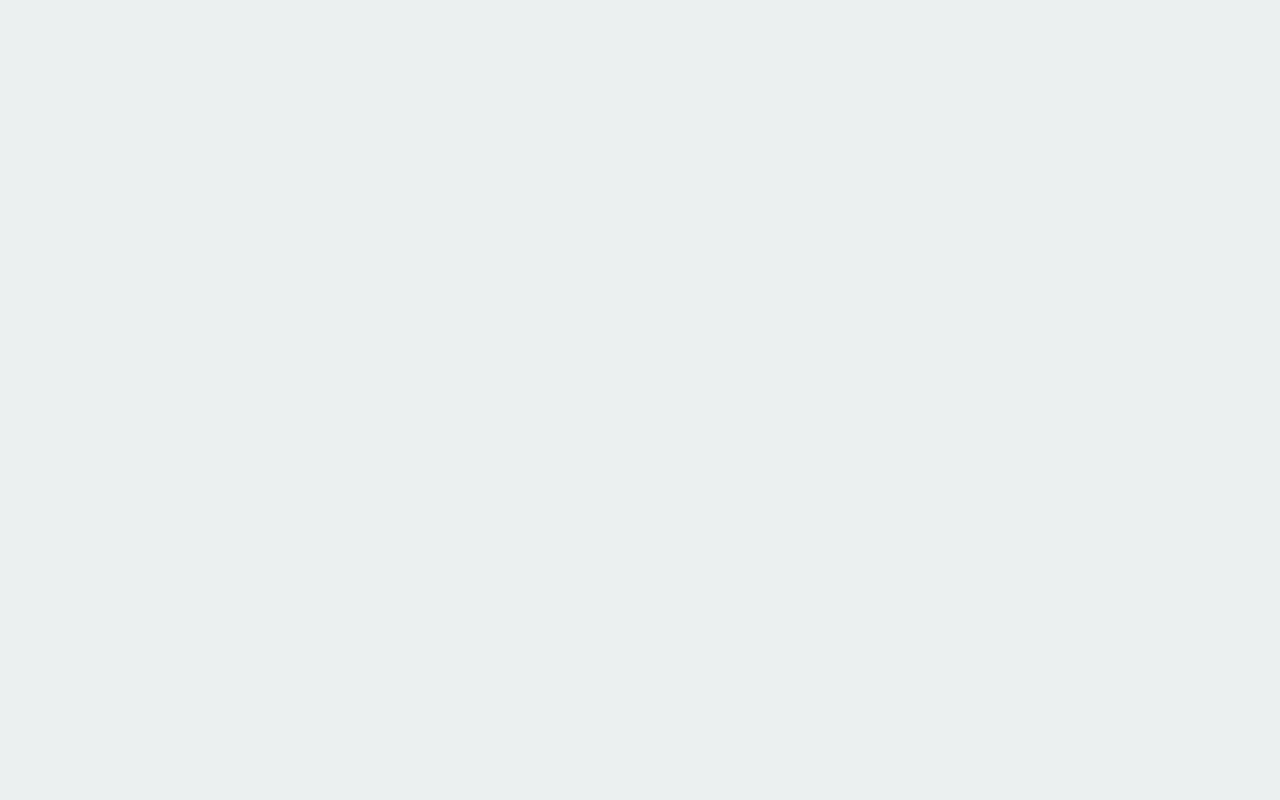
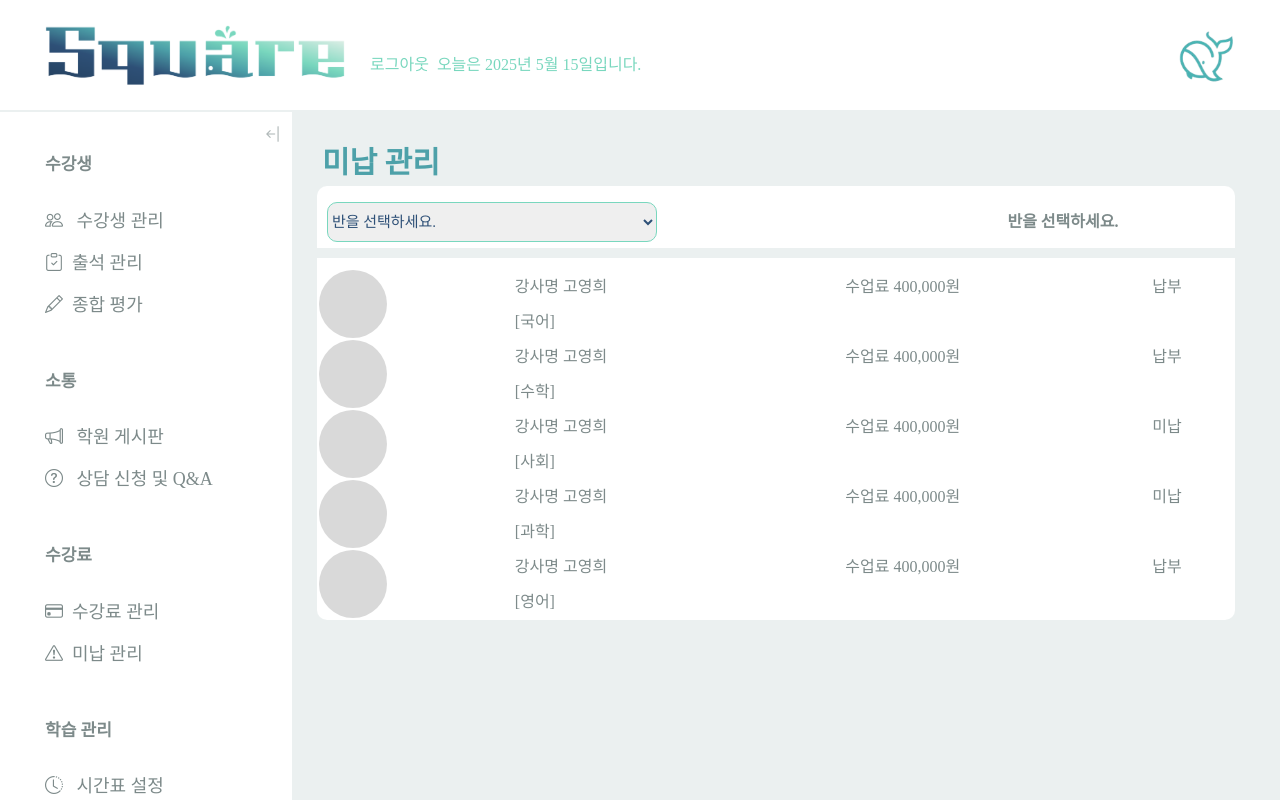
Before and after one commit to Alts-Tabs/Square, a React (Create React App) app in the folder src/main/squarereact/: page /nonPayCheck in a window 1280 px wide. Before the commit this address had no page. Built offline with nearby package versions, Linux system fonts and the light colour scheme.

Commit message:
0522 1750 cws 미납관리 프론트

```diff
--- a/src/main/squarereact/src/components/Main.js
+++ b/src/main/squarereact/src/components/Main.js
@@ -102,8 +102,11 @@ const Main = () => {
                                 수강료 관리
                             </Link>
                         </span> <br />
-                        <span className='naviContent'> <i class="bi bi-exclamation-triangle"></i>&nbsp;&nbsp;
-                            미납 관리
+                        <span className='naviContent'>
+                            <i class="bi bi-exclamation-triangle"></i>&nbsp;&nbsp;
+                            <Link to="/nonPayCheck" style={{ textDecoration: 'none', color: 'inherit' }}>
+                                미납 관리
+                            </Link>
                         </span> <br />
                     </div>
 
--- /dev/null
+++ b/src/main/squarereact/src/components/payment/NonPayCheck.css
@@ -0,0 +1,78 @@
+.nonPayCheckContainer {
+    display: flex;
+    justify-content: space-between;
+    align-items: flex-start;
+    width: 100%;
+    height: 100%;
+    box-sizing: border-box;
+}
+
+.nonPayTitle {
+    flex-shrink: 0; /* 공간이 부족할 때에도 원래 크기 유지 */
+    width: 100%;
+    display: inline-block;
+    font-size: 30px;
+    font-weight: 700;
+    color: #4DA1A9;
+    margin: 5px;
+}
+
+/*상단 메뉴*/
+.nonPay-topContainer {
+    flex: 2;
+    display: flex;
+    flex-direction: column;
+    width: 100%;
+}
+
+.nonPay-selectInfo {
+    overflow-y: visible; /* 또는 auto로도 가능 */
+    flex-shrink: 0;
+    text-align: left;
+    line-height: 50px;
+    height: auto;
+    border-radius: 10px 10px 0 0 ;
+    background-color: white;
+    position: relative;
+    display: flex;
+    margin-bottom: 10px;
+}
+
+.nonPay-topContainer select {
+    margin-left: 9px;
+    border-color:#79D7BE;
+    border: 1px solid #79D7BE;
+    color:#2E5077;
+    font-weight: 500;
+    font-size:15px;
+    width:330px;
+    height: 40px;
+    border-radius: 10px;
+}
+
+.nonPay-listContainer {
+    flex: 1;
+    display: flex;
+    flex-direction: column;
+    width: 100%;
+    overflow-y: visible; /* 또는 auto로도 가능 */
+    flex-shrink: 0;
+    min-height: 200px; /* 또는 높이 제거 */
+    text-align: left;
+    border-radius: 0 0 10px 10px;
+    background-color: white;
+    padding: 1px;
+}
+
+.classRead {
+    height: 100%;
+    background-color: white;
+    border-radius: 10px;
+}
+
+.ellipse {
+    background-color: #d9d9d9;
+    border-radius: 34px;
+    height: 68px;
+    width: 68px;
+}
--- /dev/null
+++ b/src/main/squarereact/src/components/payment/NonPayCheck.js
@@ -0,0 +1,96 @@
+import React from 'react';
+import './NonPayCheck.css';
+
+const NonPayCheck = () => {
+    return (
+        <div>
+            <div className='nonPayCheckContainer'>
+                <div className='nonPay-topContainer'>
+                    <h2 className='nonPayTitle'>미납 관리</h2>
+                    <div className='nonPay-selectInfo'>
+                        <table>
+                        <tr>
+                            <td>
+                                <select>
+                                    <option>
+                                        반을 선택하세요.
+                                    </option>
+                                </select>
+                            </td>
+                            <td>
+                                <b>반을 선택하세요.</b>
+                            </td>
+                        </tr>
+                        </table>
+                    </div>
+                </div>
+            </div>
+            <div className='nonPay-listContainer'>
+                <table className='classMenu'>
+                            <tr>
+                                <td rowspan="2">
+                                    <div className='ellipse'/>
+                                </td>
+                                <td>&nbsp;&nbsp;&nbsp;강사명 고영희&nbsp;&nbsp;&nbsp;&nbsp;&nbsp;&nbsp;</td>
+                                <td>수업료 400,000원</td>
+                                <td>납부</td>
+                            </tr>
+                            <tr>
+                                <td>&nbsp;&nbsp;&nbsp;[국어]</td>
+                                <td></td>
+                            </tr>
+                            <tr>
+                                <td rowspan="2">
+                                    <div className='ellipse'/>
+                                </td>
+                                <td>&nbsp;&nbsp;&nbsp;강사명 고영희&nbsp;&nbsp;&nbsp;&nbsp;&nbsp;&nbsp;</td>
+                                <td>수업료 400,000원</td>
+                                <td>납부</td>
+                            </tr>
+                            <tr>
+                                <td>&nbsp;&nbsp;&nbsp;[수학]</td>
+                                <td></td>
+                            </tr>
+                            <tr>
+                                <td rowspan="2">
+                                    <div className='ellipse'/>
+                                </td>
+                                <td>&nbsp;&nbsp;&nbsp;강사명 고영희&nbsp;&nbsp;&nbsp;&nbsp;&nbsp;&nbsp;</td>
+                                <td>수업료 400,000원</td>
+                                <td>미납</td>
+                            </tr>
+                            <tr>
+                                <td>&nbsp;&nbsp;&nbsp;[사회]</td>
+                                <td></td>
+                            </tr>
+                            <tr>
+                                <td rowspan="2">
+                                    <div className='ellipse'/>
+                                </td>
+                                <td>&nbsp;&nbsp;&nbsp;강사명 고영희&nbsp;&nbsp;&nbsp;&nbsp;&nbsp;&nbsp;</td>
+                                <td>수업료 400,000원</td>
+                                <td>미납</td>
+                            </tr>
+                            <tr>
+                                <td>&nbsp;&nbsp;&nbsp;[과학]</td>
+                                <td></td>
+                            </tr>
+                            <tr>
+                                <td rowspan="2">
+                                    <div className='ellipse'/>
+                                </td>
+                                <td>&nbsp;&nbsp;&nbsp;강사명 고영희&nbsp;&nbsp;&nbsp;&nbsp;&nbsp;&nbsp;</td>
+                                <td>수업료 400,000원</td>
+                                <td>납부</td>
+                            </tr>
+                            <tr>
+                                <td>&nbsp;&nbsp;&nbsp;[영어]</td>
+                                <td></td>
+                            </tr>
+                        </table>
+            </div>
+        </div>
+    );
+};
+
+export default NonPayCheck;
--- /dev/null
+++ b/src/main/squarereact/src/components/payment/index.js
@@ -0,0 +1,2 @@
+export { default as NonPayCheck } from './NonPayCheck';
+export { default as PaymentManagement } from './PaymentManagement';
--- a/src/main/squarereact/src/router/RouterMain.js
+++ b/src/main/squarereact/src/router/RouterMain.js
@@ -4,7 +4,8 @@ import Main from '../components/Main';
 import Attend from '../components/Attend';
 import AttendHistory from '../components/AttendHistory';
 import { JoinPage, LoginPage, SubUserRegistry } from '../member';
-import PaymentManagement from '../components/PaymentManagement';
+import PaymentManagement from '../components/payment/PaymentManagement';
+import NonPayCheck from '../components/payment/NonPayCheck';
 import { EvalAdmin, EvalParents, EvalStudent } from '../evaluations';
 
 const RouterMain = () => {
@@ -15,7 +16,8 @@ const RouterMain = () => {
                     <Route path="attend" element={<Attend />} /> {/* attend 경로 */}
                     <Route path="/attend-history" element={<AttendHistory />} />
                     <Route path="paymentManagement" element={<PaymentManagement />} /> {/* 원장의 수업 수강료 관리창 */}
-<Route path="subuserregistry" element={<SubUserRegistry />} /> {/* 서브계정 등록 */}
+                    <Route path="nonPayCheck" element={<NonPayCheck />} />
+                    <Route path="subuserregistry" element={<SubUserRegistry />} /> {/* 서브계정 등록 */}
 
                     <Route path="evaluationAdmin" element={<EvalAdmin/>}/> {/*학원관계자 종합평가 관리 */}
                     <Route path="evaluationParents" element={<EvalParents/>}/> {/*학부모 종합평가 관리 */}
```
Also changed, not shown: src/main/squarereact/src/components/payment/PaymentManagement.js (renamed from src/main/squarereact/src/components/PaymentManagement.js), src/main/squarereact/src/components/payment/paymentManagement.css (renamed from src/main/squarereact/src/components/paymentManagement.css).
